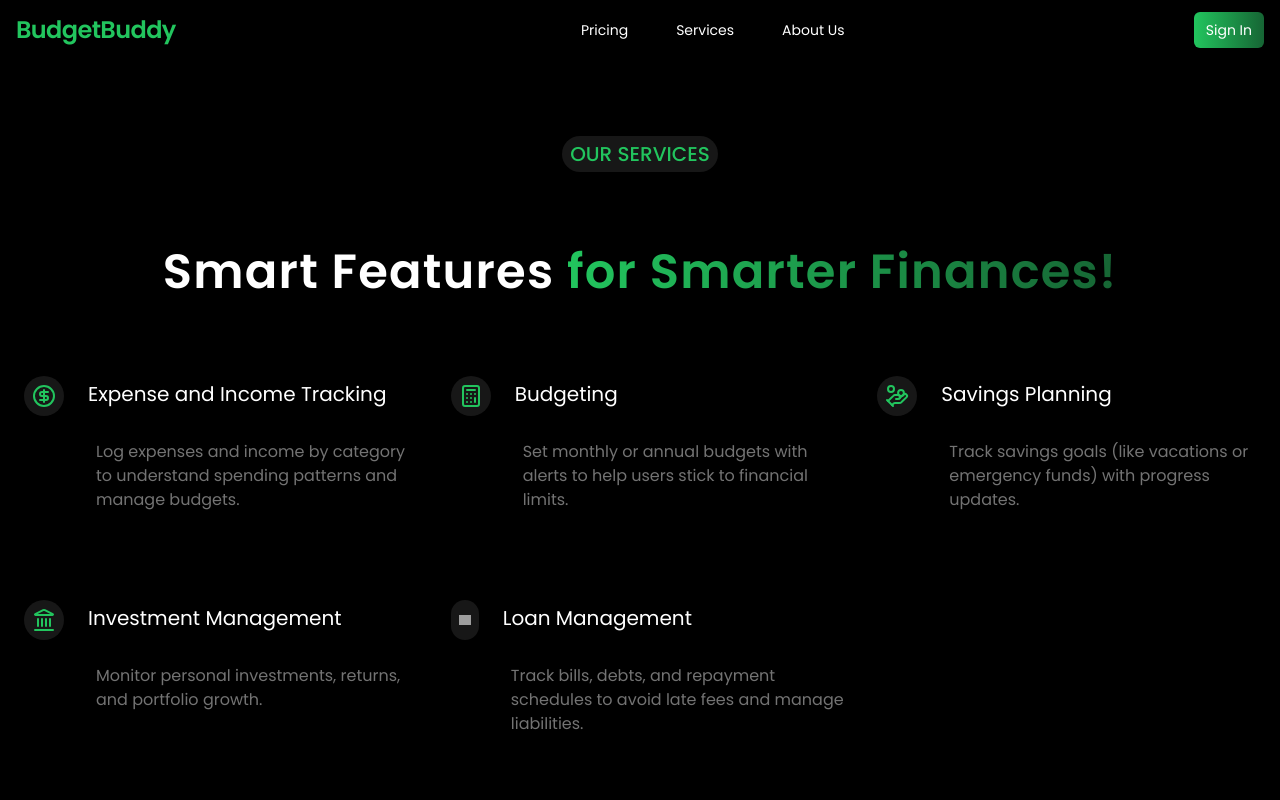
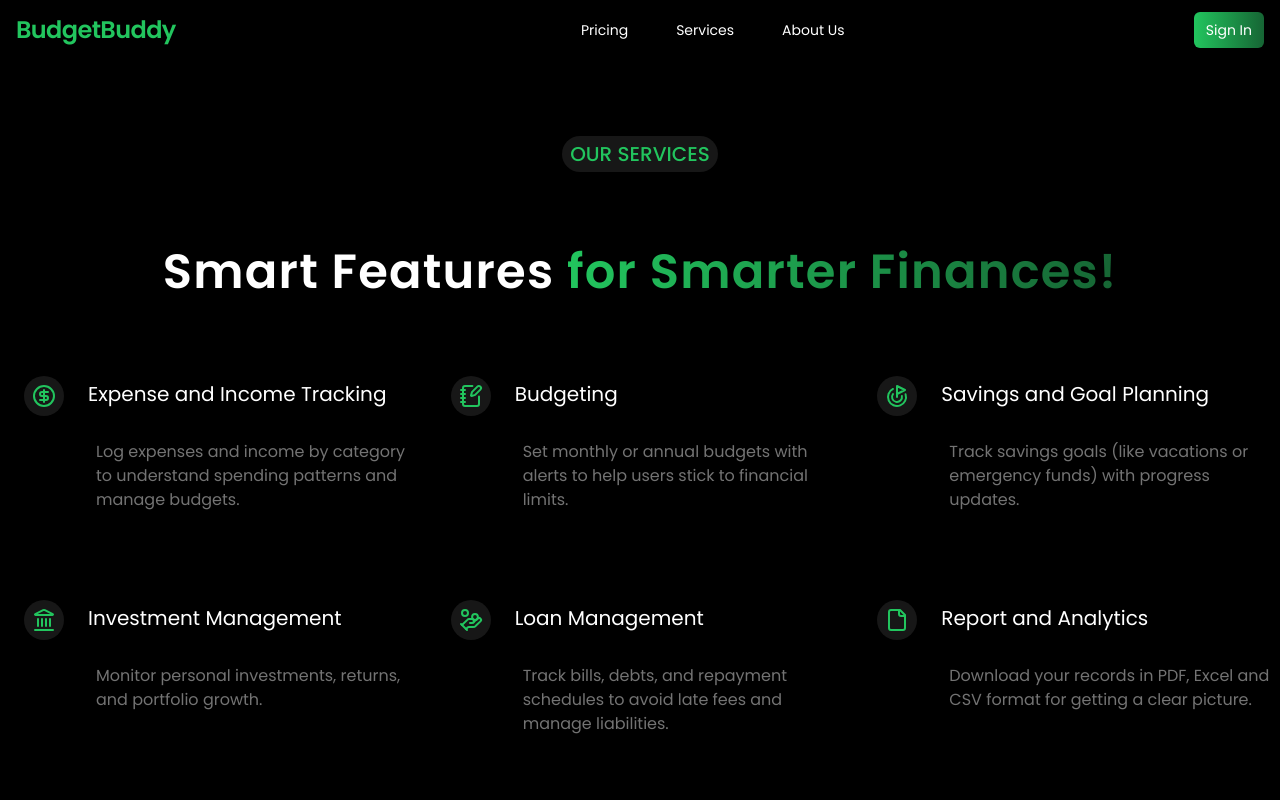
Before and after one commit to abrarasif11/finance-management-system-frontend-capstone, a React (Vite) app: page /services in a window 1280 px wide. Shown: the top 800 px of the page. Built offline with nearby package versions, Linux system fonts and the light colour scheme; grey boxes are pictures that could not be loaded.

Commit message:
chore: updated items.js

```diff
--- a/src/constants/items.jsx
+++ b/src/constants/items.jsx
@@ -1,13 +1,17 @@
-import { Calculator, CircleDollarSign, HandCoins, Landmark } from "lucide-react";
-import LoanIcon from '../../assets/money-bag.png';
-
+import {
+  CircleDollarSign,
+  File,
+  Goal,
+  HandCoins,
+  Landmark,
+  NotebookPen,
+} from "lucide-react";
 
 export const navItems = [
   { label: "Pricing", href: "/pricing" },
   { label: "Services", href: "services" },
   { label: "About Us", href: "about" },
   // { label: "", href: "#" },
-
 ];
 export const features = [
   {
@@ -17,30 +21,34 @@ export const navItems = [
       "Log expenses and income by category to understand spending patterns and manage budgets.",
   },
   {
-      icon: <Calculator />,
+    icon: <NotebookPen />,
     text: "Budgeting",
     description:
       "Set monthly or annual budgets with alerts to help users stick to financial limits.",
   },
   {
-      icon: <HandCoins />,
-      text: "Savings Planning",
+    icon: <Goal />,
+    text: "Savings and Goal Planning",
     description:
       "Track savings goals (like vacations or emergency funds) with progress updates.",
   },
   {
     icon: <Landmark />,
     text: "Investment Management",
-      description:
-        "Monitor personal investments, returns, and portfolio growth.",
+    description: "Monitor personal investments, returns, and portfolio growth.",
   },
   {
-      icon: <img src={LoanIcon} />,
+    icon: <HandCoins />,
     text: "Loan Management",
     description:
       "Track bills, debts, and repayment schedules to avoid late fees and manage liabilities.",
   },
-
+  {
+    icon: <File />,
+    text: "Report and Analytics",
+    description:
+      "Download your records in PDF, Excel and CSV format for getting a clear picture.",
+  },
 ];
 export const checklistItems = [
   {
```
Lines whose indentation alone changed are shown as unchanged.
